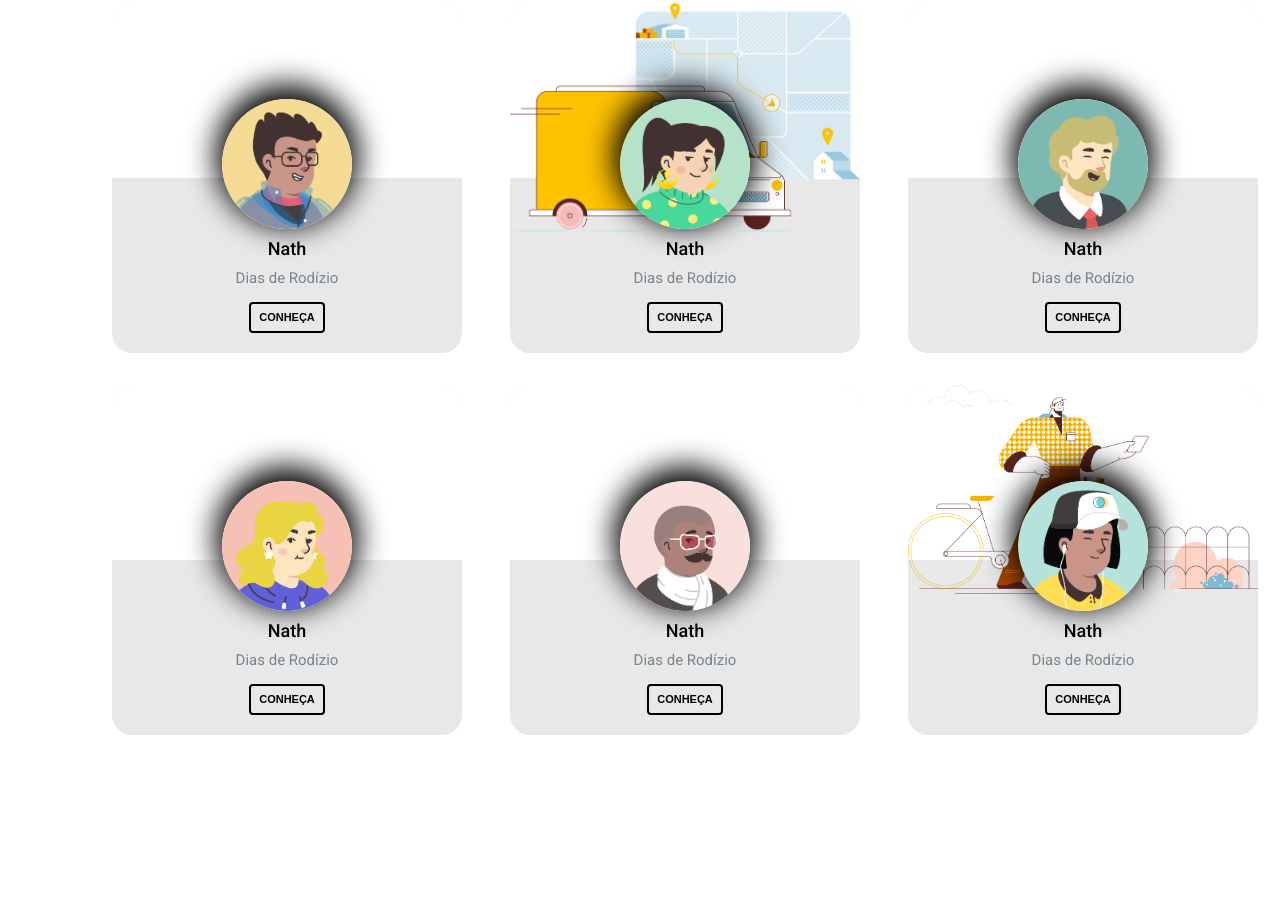
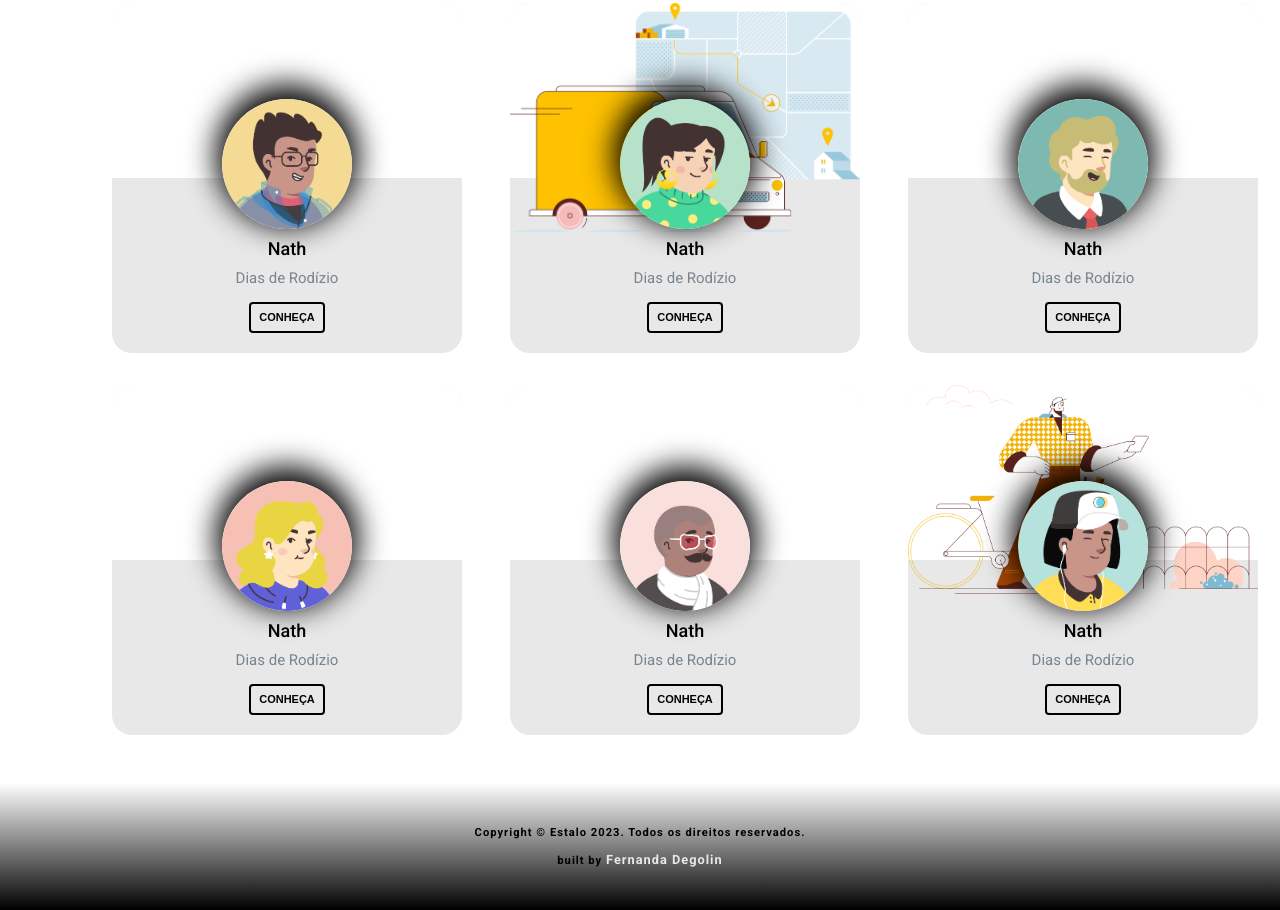
Before and after one commit to fernandadegolin/cet_edital, a plain HTML site: page index.html in a window 1280 px wide. Shown: the part 346-1256 px from the top of the page. Before the commit the page ends 1097 px from the top, so only its background shows below. Drawn offline with Linux system fonts and the light colour scheme; a web font is replaced by a local one.

Commit message:
feat: adiciona footer

```diff
--- a/index.html
+++ b/index.html
@@ -129,6 +129,20 @@
       </section>
     </main>
 
-    <footer></footer>
+    <footer>
+      <p class="footer__copyright">
+        Copyright © Estalo 2023. Todos os direitos reservados. <br></br>
+        <span>
+          built by
+        </span>
+        <a
+          href="https://www.instagram.com/fernandadegolin/"
+          target="_blank"
+          rel="noreferrer"
+        >
+          Fernanda Degolin
+        </a>
+      </p>
+    </footer>
   </body>
 </html>
--- a/src/styles/home.css
+++ b/src/styles/home.css
@@ -19,6 +19,7 @@
 
 a {
   text-decoration: none;
+  color: initial;
 }
 
 body {
@@ -149,3 +150,26 @@ main {
   transition: all 0.25s;
   transform: scale(0.98);
 }
+
+/* FOOTER */
+footer {
+  background-image: linear-gradient(white, black);
+  padding: 2rem;
+  margin-top: 2rem;
+}
+
+.footer__copyright {
+  font-size: 0.7rem;
+  font-weight: bold;
+  letter-spacing: 1px;
+  text-align: center;
+}
+.footer__copyright a {
+  color: var(--bg-color);
+  font-size: 0.8rem;
+}
+
+.footer__copyright a:hover {
+  text-decoration: underline;
+  font-size: 0.9rem;
+}
```
Also changed, not shown: personagens/Edi/edi.html (+15 -0 lines).
